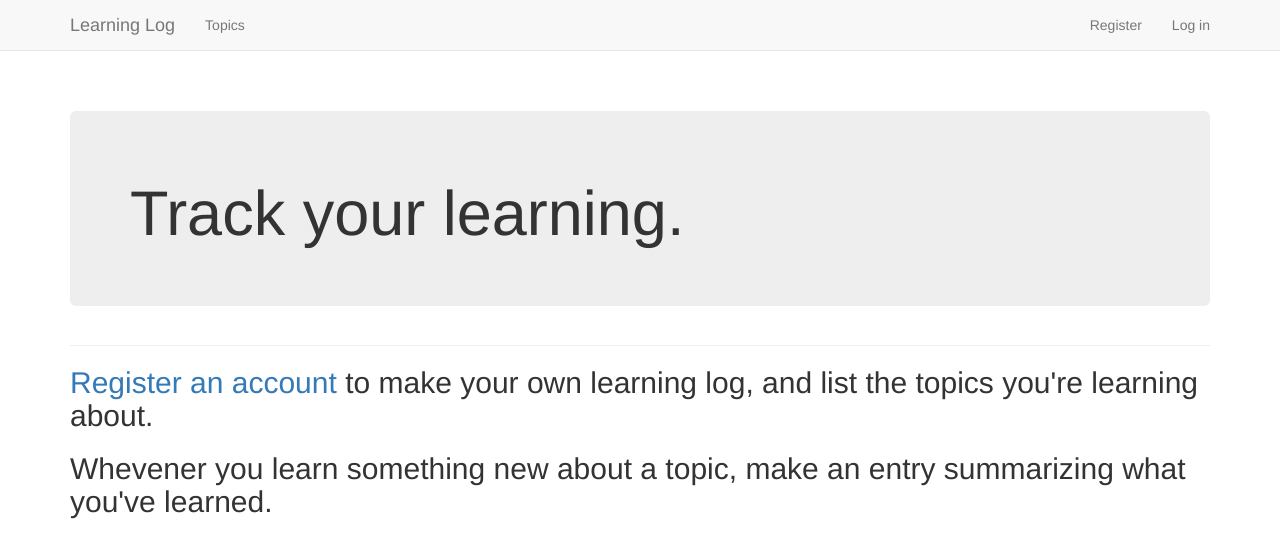
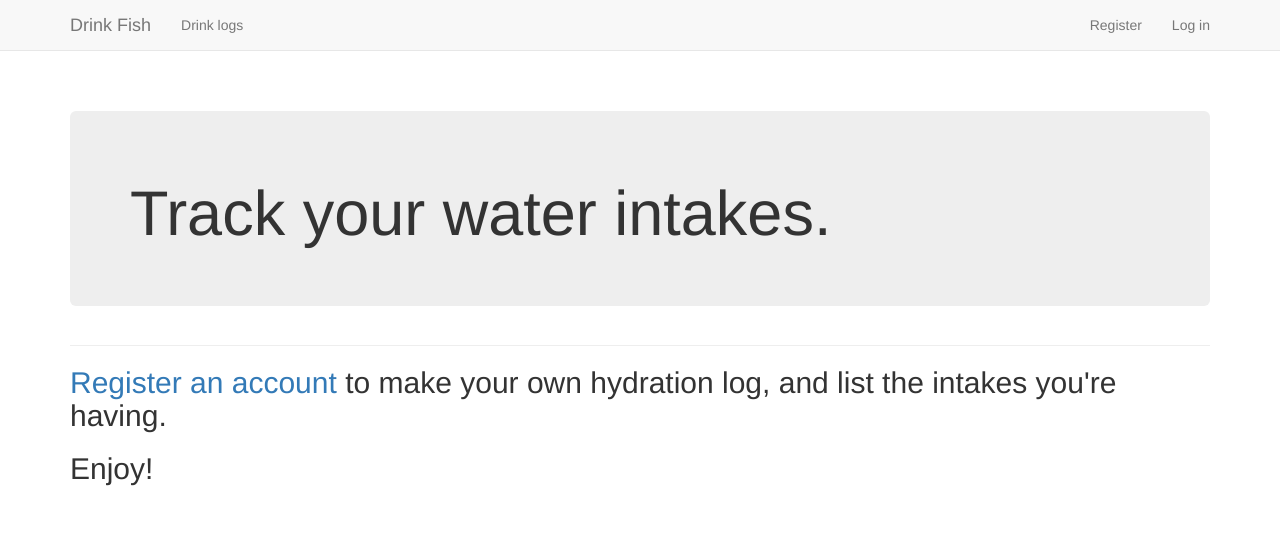
Before and after one commit to ArthurQiangLi/Practise_Web, a Django app: page / in a window 1280 px wide. Shown: the top 558 px of the page. Run offline with Django 5.2, Linux system fonts and the light colour scheme; some libraries are stand-ins or nearby versions.

Commit message:
modify title

```diff
--- a/learning_logs/templates/learning_logs/base.html
+++ b/learning_logs/templates/learning_logs/base.html
@@ -7,7 +7,7 @@
     <meta http-equiv="X-UA-Compatible" content="'IE=edge">
     <meta nema="'viewport" content="width=device-width, initial-scale=1">
 
-    <title>Learning Log</title>
+    <title>Hydration Fish</title>
     {% bootstrap_css %}
     {% bootstrap_javascript %}
   </head>
@@ -22,13 +22,13 @@
               data-toggle="collapsed" data-target="#navbar"
               aria-expanded="false" aria-controls="navbar">
           </button>
-          <a class="navbar-brand" href="{% url 'learning_logs:index' %}">Learning Log</a>
+          <a class="navbar-brand" href="{% url 'learning_logs:index' %}">Drink Fish</a>
 
         </div>
 
         <div id="navbar" class="navbar-collapse collapse">
           <ul class="nav navbar-nav">
-            <li> <a href="{% url 'learning_logs:topics' %}">Topics</a></li>
+            <li> <a href="{% url 'learning_logs:topics' %}">Drink logs</a></li>
           </ul>
 
           <ul class="nav navbar-nav navbar-right">
--- a/learning_logs/templates/learning_logs/index.html
+++ b/learning_logs/templates/learning_logs/index.html
@@ -2,18 +2,17 @@
 
 {% block header %}
   <div class="jumbotron">
-    <h1>Track your learning.</h1>
+    <h1>Track your water intakes.</h1>
   </div>
 {% endblock header %}
 
 {% block content %}
   <h2>
     <a href="{% url 'users:register' %}">Register an account</a> to
-    make your own learning log, and list the topics you're learning about.
+    make your own hydration log, and list the intakes you're having.
   </h2>
 
   <h2>
-    Whevener you learn something new about a topic, make an entry
-     summarizing what you've learned.
+    Enjoy!
   </h2>
 {% endblock content %}
```
